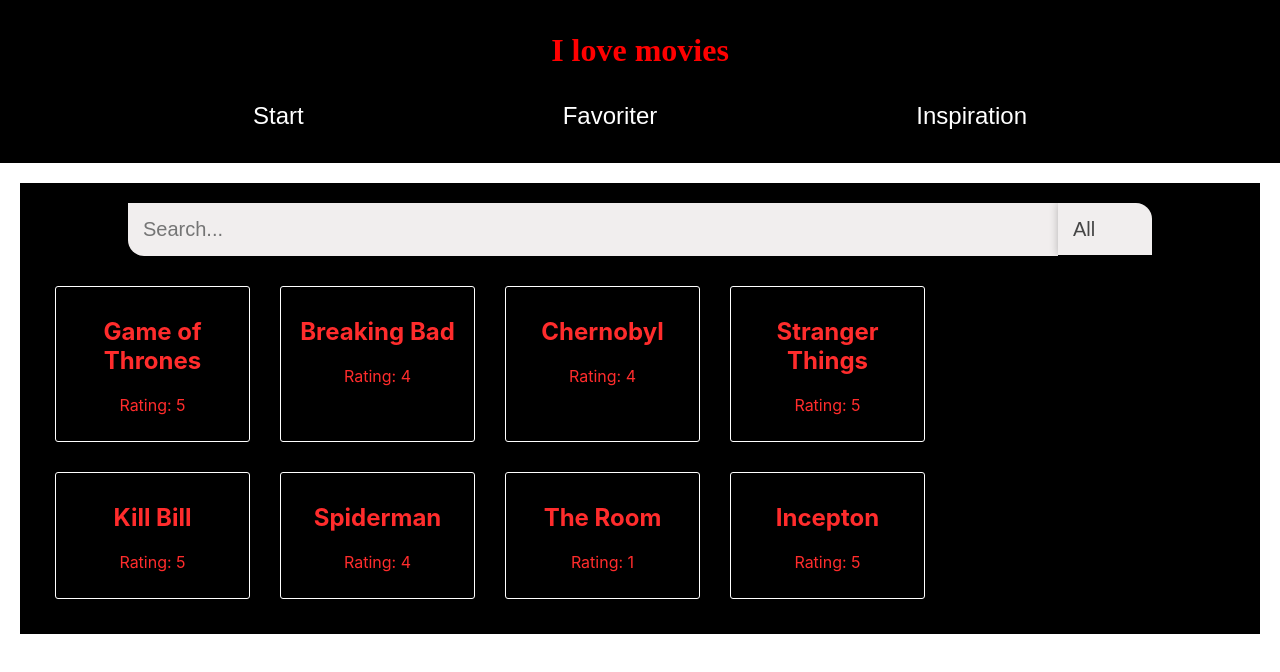
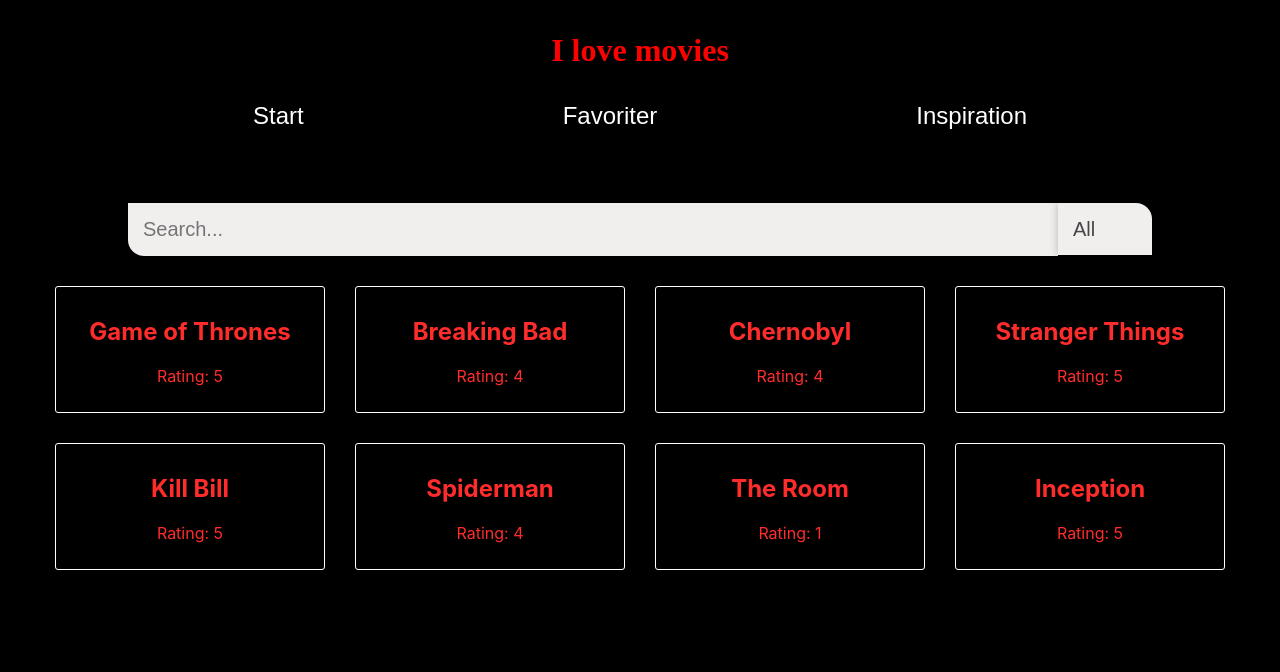
Before and after one commit to RobinMagnevik/I-Love-Movies, a React (Create React App) app: page / in a window 1280 px wide. Shown: the top 672 px of the page. Built offline with nearby package versions, Linux system fonts and the light colour scheme.

Commit message:
Några småändringar

```diff
--- a/src/App.css
+++ b/src/App.css
@@ -1,4 +1,7 @@
-.errorMessage{
+* {
+	background-color: black;
+}
+.errorMessage {
 	color: red;
 	font-size: 0.7em;
 	padding: 5px;
--- a/src/components/Favorites.jsx
+++ b/src/components/Favorites.jsx
@@ -19,7 +19,7 @@ const FilterMovies = () => {
 			rating: "1",
 		},
 		{
-			title: "Incepton",
+			title: "Inception",
 			rating: "5",
 		},
 	];
--- a/src/components/favorites.css
+++ b/src/components/favorites.css
@@ -41,7 +41,7 @@
 	transition: 0.4s;
 }
 .movie-styling {
-	width: 75%;
+	/* width: 75%; */
 	display: grid;
 	grid-template-columns: repeat(4, 1fr);
 }
```
